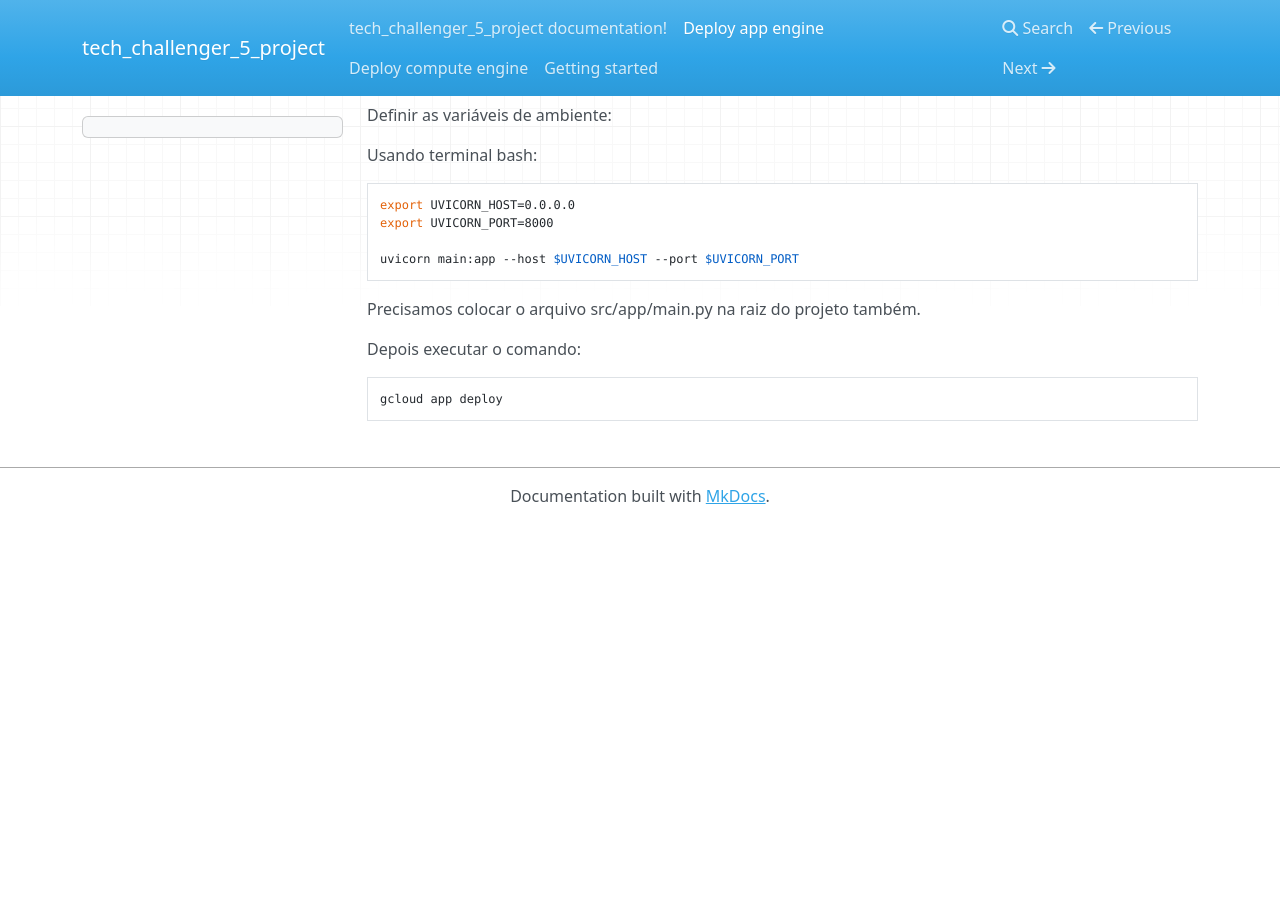
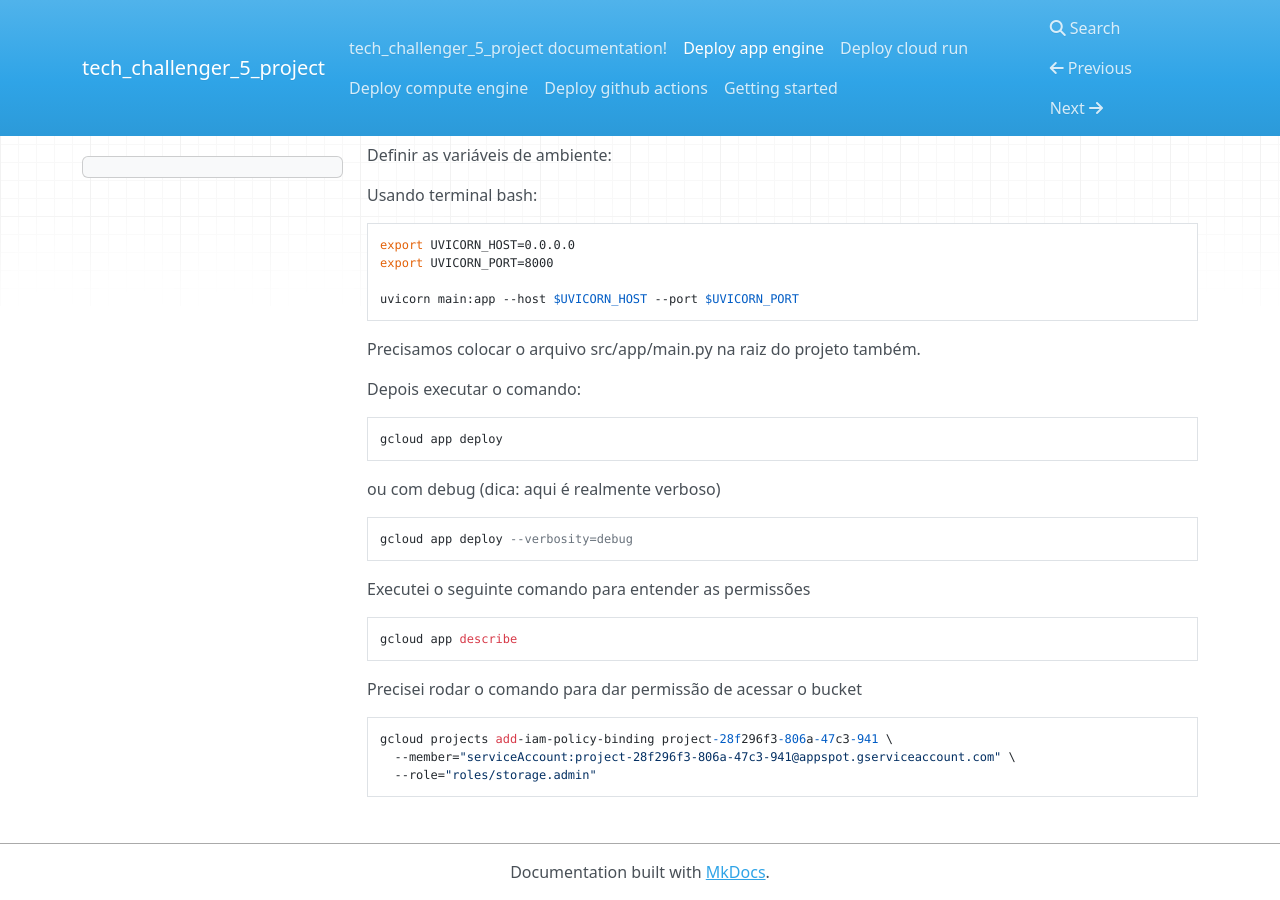
Before and after one commit to ordepzero/tech_challenger_5_mlops_e2e, an MkDocs documentation site: the page built from docs/docs/deploy_app_engine.md, in a window 1280 px wide and 900 px high, scrolled down 689 px. Built offline with MkDocs 1.6.1, drawn with Linux system fonts in a browser that asks for light colours; nearby versions of some CDN libraries; before the commit the page ends 1213 px from its top, so only the background shows below that.

````diff
--- a/docs/docs/deploy_app_engine.md
+++ b/docs/docs/deploy_app_engine.md
@@ -51,3 +51,20 @@ Depois executar o comando:
 ```
 gcloud app deploy
 ```
+
+ou com debug (dica: aqui é realmente verboso)
+```
+gcloud app deploy --verbosity=debug
+```
+
+Executei o seguinte comando para entender as permissões
+```
+gcloud app describe
+```
+
+Precisei rodar o comando para dar permissão de acessar o bucket
+```
+gcloud projects add-iam-policy-binding project-28f296f3-806a-47c3-941 \
+  --member="serviceAccount:project-28f296f3-806a-47c3-941@appspot.gserviceaccount.com" \
+  --role="roles/storage.admin"
+```
--- a/requirements.txt
+++ b/requirements.txt
@@ -19,4 +19,3 @@ seaborn
 unidecode
 openpyxl
 fastapi[standard]
--e .
````
Also changed, not shown: app.yaml (+2 -9 lines), docs/docs/deploy_cloud_run.md (added, +73 -0 lines), docs/docs/deploy_github_actions.md (added, +15 -0 lines), docs/docs/image-10.png (added), docs/docs/image-11.png (added), docs/docs/image-12.png (added), 3 other files.
